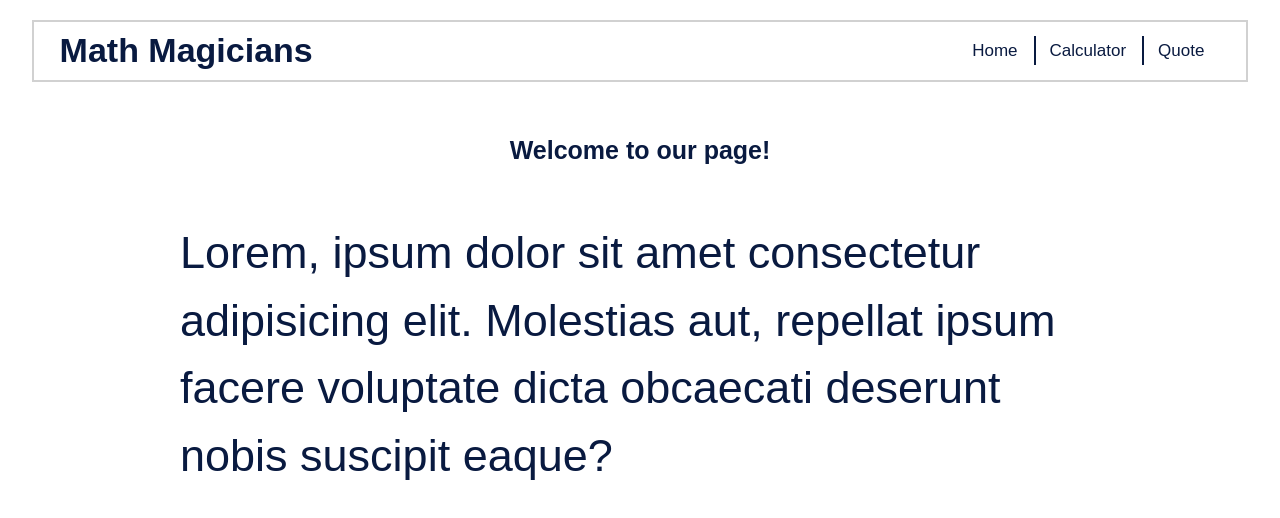
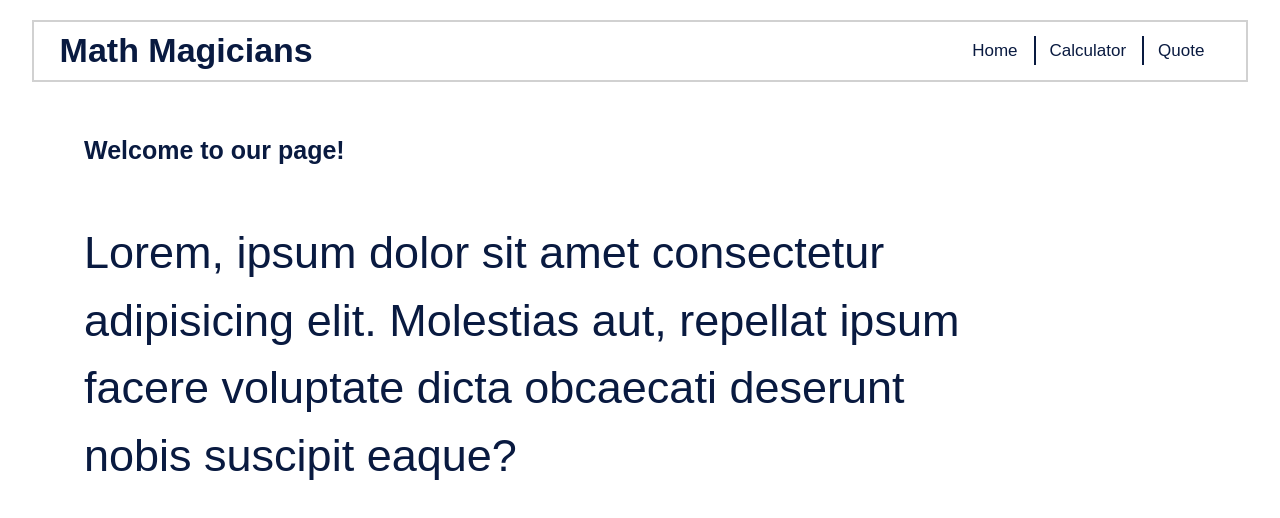
Before and after one commit to Alfredbis29/Math-Magicians2, a React (Create React App) app: page / in a window 1280 px wide. Shown: the top 518 px of the page. Built offline with nearby package versions, Linux system fonts and the light colour scheme.

Commit message:
modify stile

```diff
--- a/src/index.css
+++ b/src/index.css
@@ -80,14 +80,14 @@ a:hover {
 
 .header .nav_bar .nav_items li a {
   padding: 1rem 1rem;
-  display: block;
+  display: flex;
   position: relative;
 }
 
 /* grid */
 .display_sec {
-  min-height: calc(100vh - 60px);
-  width: 100%;
+  min-height: calc(85vh - 40px);
+  width: 85%;
   display: flex;
   align-items: flex-start;
   justify-content: center;
@@ -96,7 +96,7 @@ a:hover {
 
 .container {
   max-width: 920px;
-  width: 100%;
+  width: 90%;
   margin: 0 5%;
 }
 
@@ -104,6 +104,8 @@ a:hover {
   font-size: 25px;
   text-align: center;
   margin: 50px 0;
+  display: flex;
+  align-items: flex-start;
 }
 
 /* home */
```
